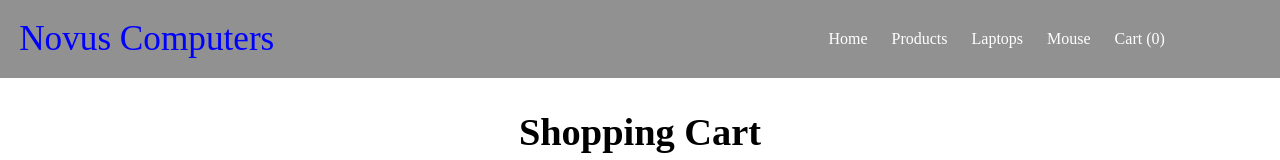
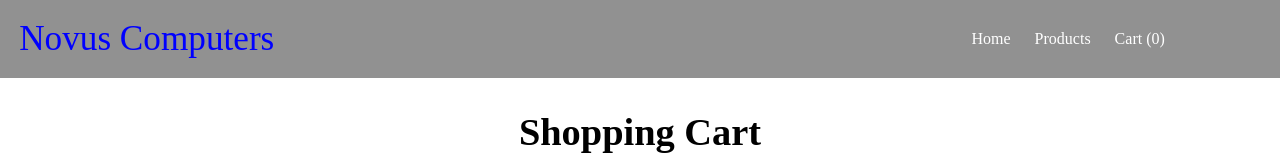
Before and after one commit to Khrononian/Shopping-Cart, a React (Create React App) app: page /cart in a window 1280 px wide. Shown: the top 160 px of the page. Built offline with nearby package versions, Linux system fonts and the light colour scheme.

Commit message:
Removed Laptops and Mouse links

```diff
--- a/src/Nav.js
+++ b/src/Nav.js
@@ -17,22 +17,13 @@ const Nav = (props) => {
     // window.localStorage.clear()
     // console.log(props)
     return (
-        <nav>
+        <nav id='nav'>
             <div className='heading'>
                 <p>Novus Computers</p>
             </div>
             <div className='links'>
                 <Link to='/' state={{info: props.cart}}>Home</Link>
                 <Link to='/products' state={{info: props.cart}}>Products</Link>
-                {/* <button onClick={sendToProduct}>
-                    Products
-                </button> */}
-                <Link to='/products/laptops' state={{info: props.cartNum}}>Laptops</Link>
-                {/* <button onClick={sendInfo}>
-                    Laptops
-                </button> */}
-                <Link to='/products/mouse'>Mouse</Link>
-
                 <Link to='/cart'
                     state={{
                         info: props.cartNum
```
